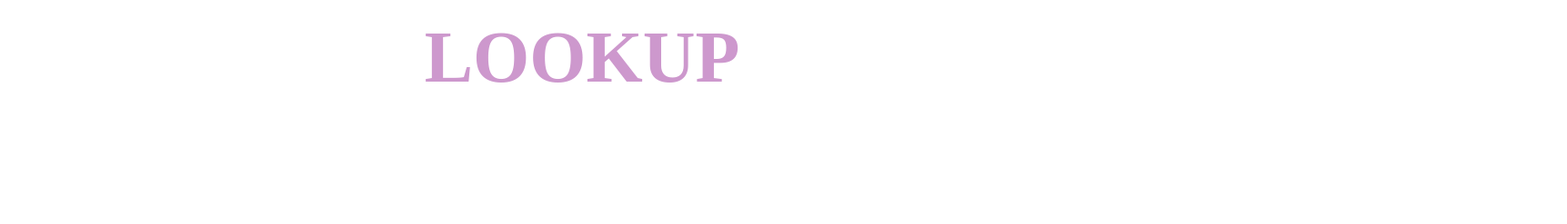
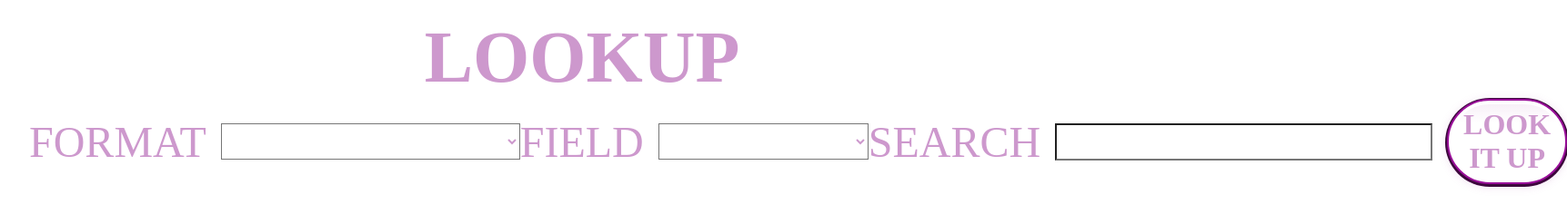
Before and after one commit to smajewski1980/the_majewski_collection_app, an Electron app: page html/lookup.html in a window 1280 px wide. Shown: the part 143-390 px from the top of the page at 91% size, 1723 px wide, since content can reach past the window. Drawn offline with Linux system fonts and the light colour scheme; a web font is replaced by a local one.

Commit message:
set up the ui for the query options on the lookup page

```diff
--- a/html/lookup.html
+++ b/html/lookup.html
@@ -27,6 +27,45 @@
     </header>
     <main>
       <h1>LOOKUP</h1>
+      <div class="query-options">
+        <div class="query-group">
+          <label for="query-format">FORMAT</label>
+          <select
+            name="format"
+            id="query-format"
+          >
+            <option value=""></option>
+            <option value="records">RECORDS</option>
+            <option value="tapes">TAPES</option>
+            <option value="cds">CDS MAIN</option>
+            <option value="cd-comps">CD COMPILATIONS</option>
+            <option value="cd-sing">CD SINGLES</option>
+          </select>
+        </div>
+        <div class="query-group">
+          <label for="query-field">FIELD</label>
+          <select
+            name="field"
+            id="query-field"
+          >
+            <option value=""></option>
+            <option value="">These will</option>
+            <option value="">be filled in</option>
+            <option value="">dynamically</option>
+            <option value="">later for the</option>
+            <option value="">selected format</option>
+          </select>
+        </div>
+        <div class="query-group">
+          <label for="query-term">SEARCH</label>
+          <input
+            type="text"
+            name="term"
+            id="query-term"
+          />
+          <button>LOOK IT UP</button>
+        </div>
+      </div>
     </main>
   </body>
 </html>
--- a/stylesheets/lookup.css
+++ b/stylesheets/lookup.css
@@ -14,31 +14,6 @@
     a {
       font-size: 2rem;
       font-weight: 700;
-      /* text-decoration: none;
-      padding: 0.5rem 1rem;
-      display: block;
-      text-align: center;
-      border: 2px solid var(--outline-purple);
-      color: var(--accent-purple);
-      border-radius: 30px;
-      corner-shape: squircle;
-      position: relative;
-      box-shadow:
-        0px 1px 0px 2px hsl(from var(--outline-purple) h s calc(l - 20)),
-        0px 2px 10px 1px hsl(from var(--accent-purple) h s calc(l - 10) / 0.25); */
-
-      /* &::after {
-        content: "";
-        position: absolute;
-        inset: 0.25rem 0.2rem;
-        border-radius: 30px;
-        corner-shape: squircle;
-        background: linear-gradient(
-          to bottom,
-          rgb(from var(--accent-purple) r g b / 0.15),
-          transparent 25%
-        );
-      } */
     }
   }
 
@@ -48,5 +23,31 @@
       text-align: center;
       color: var(--accent-purple);
     }
+
+    .query-options {
+      display: flex;
+      justify-content: space-evenly;
+
+      .query-group {
+        color: var(--accent-purple);
+        display: flex;
+        gap: 1rem;
+        align-items: center;
+
+        label {
+          font-size: 3rem;
+        }
+
+        select,
+        input[type="text"],
+        button {
+          background-color: var(--bg-color);
+          font-size: 2rem;
+          color: var(--accent-purple);
+          accent-color: var(--accent-purple);
+          font-weight: 700;
+        }
+      }
+    }
   }
 }
--- a/stylesheets/style.css
+++ b/stylesheets/style.css
@@ -9,6 +9,7 @@
 :root {
   --outline-purple: hsl(300, 82%, 33%);
   --accent-purple: hsl(300, 34%, 70%);
+  --bg-color: light-dark(white, black);
 }
 
 html {
@@ -26,7 +27,7 @@
 }
 
 body {
-  background-color: light-dark(white, black);
+  background-color: var(--bg-color);
   min-height: 100dvh;
   font-family: big-party;
 }
@@ -36,7 +37,14 @@
   margin-block-end: 2rem;
 }
 
-a {
+select,
+button,
+input {
+  font: inherit;
+}
+
+a,
+button {
   font-size: 3rem;
   text-decoration: none;
   padding: 0.5rem 1rem;
@@ -63,8 +71,7 @@
       transparent 25%
     );
   }
-
-  &:nth-of-type(1) {
-    margin-block-end: 2rem;
-  }
 }
+a:nth-of-type(1) {
+  margin-block-end: 2rem;
+}
```
